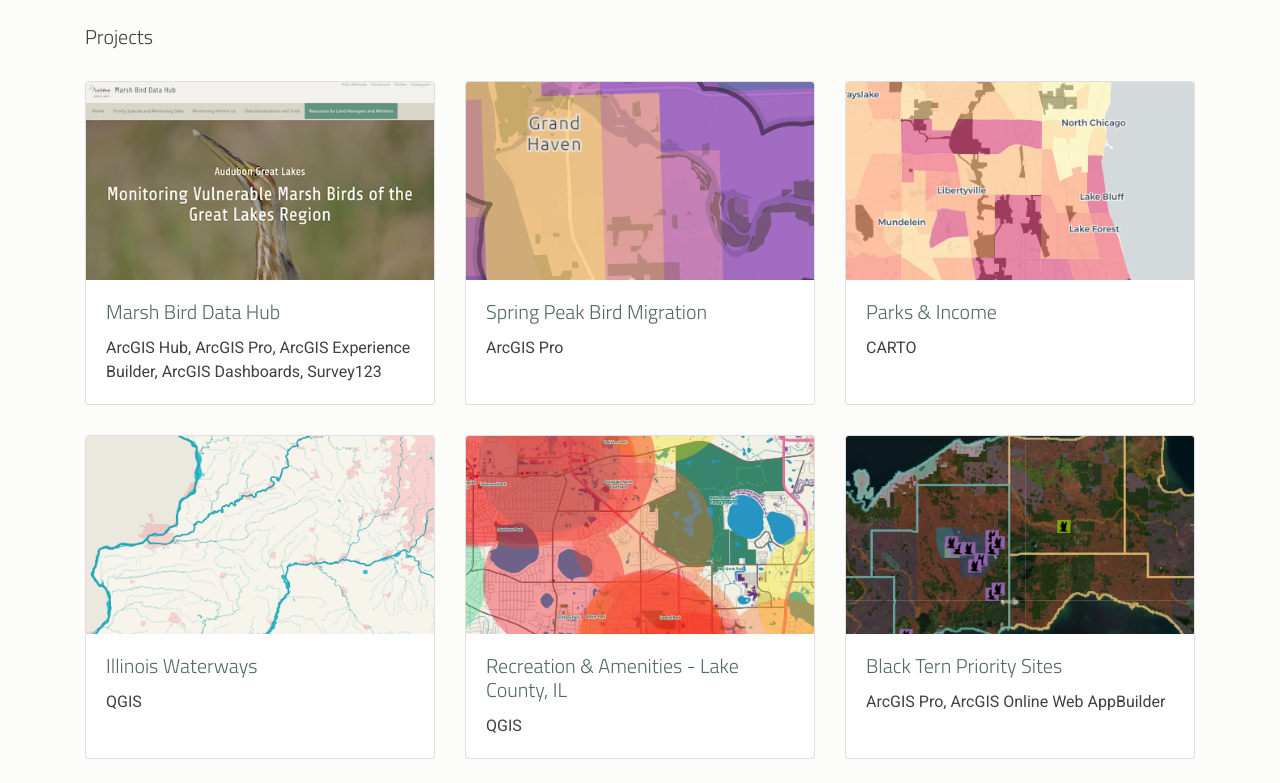
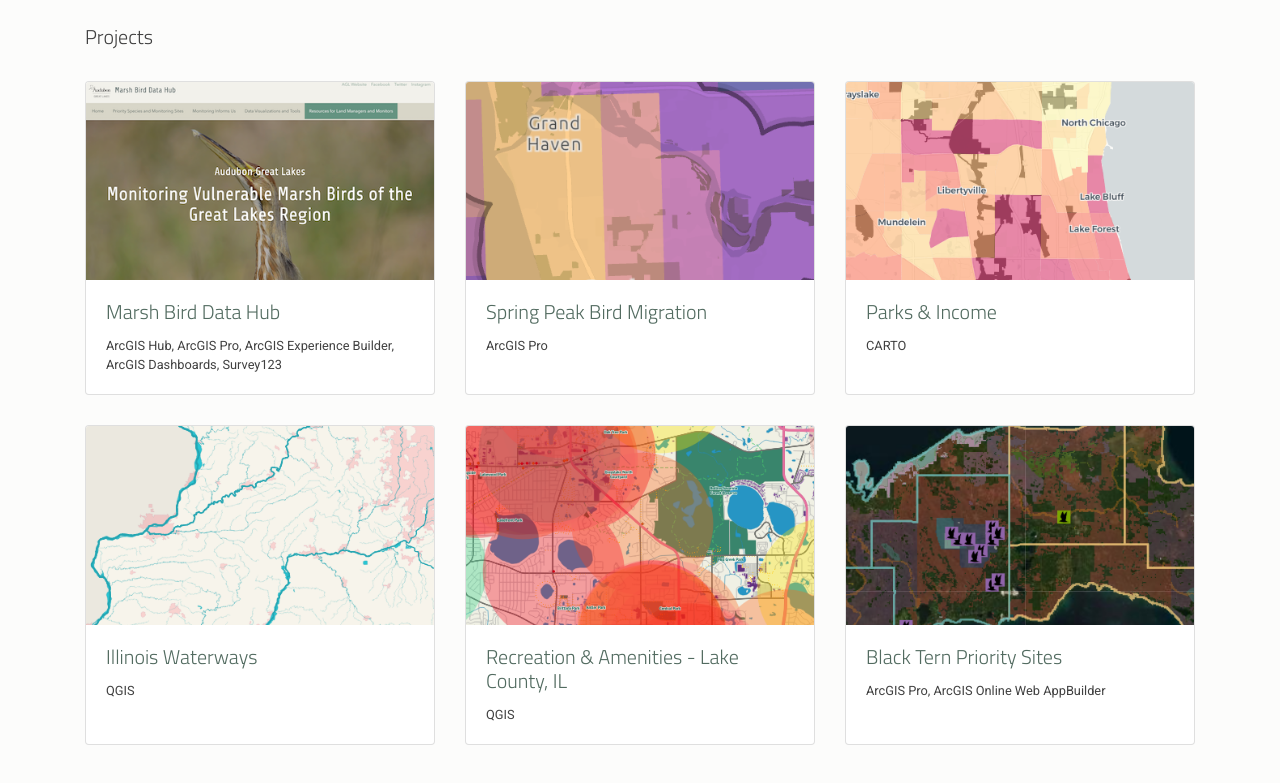
Before and after one commit to RefugioMariscal/RefugioMariscal.github.io, a plain HTML site: page index.html in a window 1280 px wide. Shown: the part 169-952 px from the top of the page. Drawn offline with Linux system fonts and the light colour scheme.

Commit message:
add portfolio item text class

```diff
--- a/css/styles.css
+++ b/css/styles.css
@@ -51,3 +51,8 @@ a:hover {
 h1, h2, h3, h4, h5, h6, dt {
   font-family: 'Titillium Web';
 }
+
+/* portfolio item text */
+.port_text {
+  font-size: .8em;
+}
--- a/index.html
+++ b/index.html
@@ -65,7 +65,7 @@
               <h5 class="card-title">
                 <a href="https://greatlakesbirds-audubon.hub.arcgis.com/" target="_blank">Marsh Bird Data Hub</a>
               </h5>
-              <p class="card-text">ArcGIS Hub, ArcGIS Pro, ArcGIS Experience Builder, ArcGIS Dashboards, Survey123</p>
+              <p class="card-text port_text">ArcGIS Hub, ArcGIS Pro, ArcGIS Experience Builder, ArcGIS Dashboards, Survey123</p>
             </div>
           </div>
         </div>
@@ -76,7 +76,7 @@
               <h5 class="card-title">
                 <a href="graphics/spring_peak_1200px.png" target="_blank">Spring Peak Bird Migration</a>
               </h5>
-              <p class="card-text">ArcGIS Pro</p>
+              <p class="card-text port_text">ArcGIS Pro</p>
             </div>
           </div>
         </div>
@@ -87,7 +87,7 @@
               <h5 class="card-title">
                 <a href="lake-county-income-parks" target="_blank">Parks & Income</a>
               </h5>
-              <p class="card-text">CARTO</p>
+              <p class="card-text port_text">CARTO</p>
             </div>
           </div>
         </div>
@@ -98,7 +98,7 @@
               <h5 class="card-title">
                 <a href="graphics/illinois_waterways_1200px.png" target="_blank">Illinois Waterways</a>
               </h5>
-              <p class="card-text">QGIS</p>
+              <p class="card-text port_text">QGIS</p>
             </div>
           </div>
         </div>
@@ -109,7 +109,7 @@
               <h5 class="card-title">
                 <a href="graphics/lake_county_rec_1200px.png" target="_blank">Recreation & Amenities - Lake County, IL</a>
               </h5>
-              <p class="card-text">QGIS</p>
+              <p class="card-text port_text">QGIS</p>
             </div>
           </div>
         </div>
@@ -120,7 +120,7 @@
               <h5 class="card-title">
                 <a href="https://nam04.safelinks.protection.outlook.com/?url=https%3A%2F%2Faudubon.maps.arcgis.com%2Fapps%2Fwebappviewer%2Findex.html%3Fid%3D74fd374036ec4c69a0a72883c9287ba6&data=02%7C01%7Crmariscal%40uky.edu%7C4787a2be88164008485908d7e4b27dc0%7C2b30530b69b64457b818481cb53d42ae%7C0%7C1%7C637229327592366923&sdata=1NW%2FEhxc8ix5ygqpFJPhQgeVOnp68LsNVDgXJJP%2BEKI%3D&reserved=0" target="_blank">Black Tern Priority Sites</a>
               </h5>
-              <p class="card-text">ArcGIS Pro, ArcGIS Online Web AppBuilder</p>
+              <p class="card-text port_text">ArcGIS Pro, ArcGIS Online Web AppBuilder</p>
             </div>
           </div>
         </div>
```
